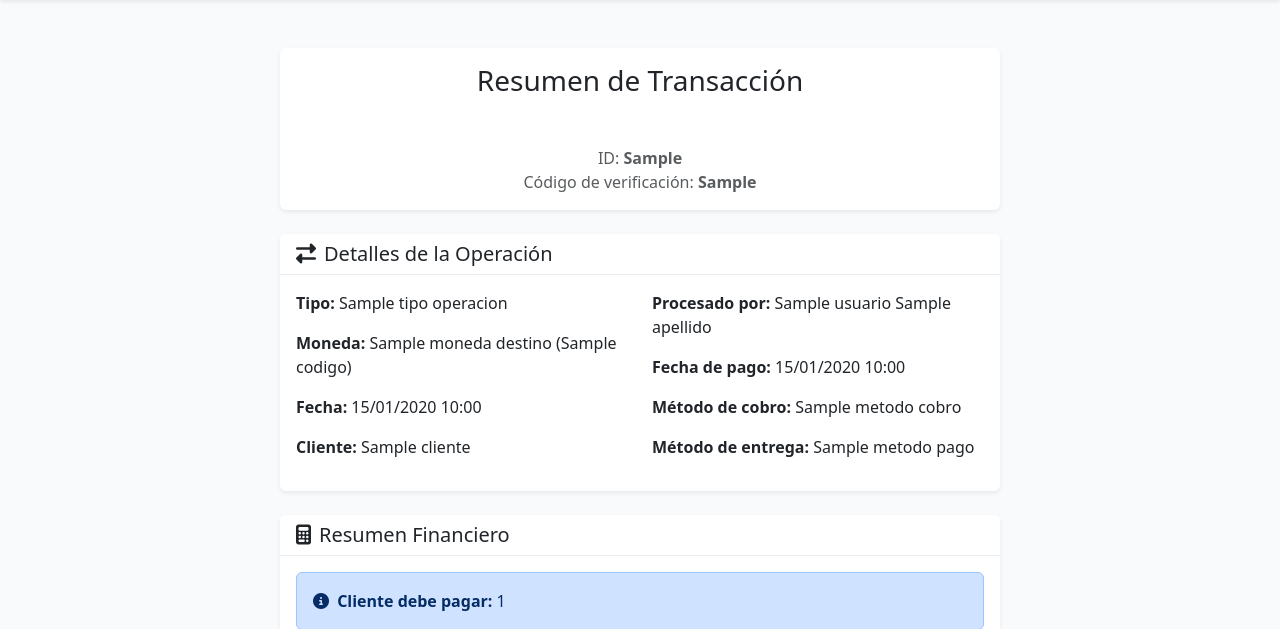
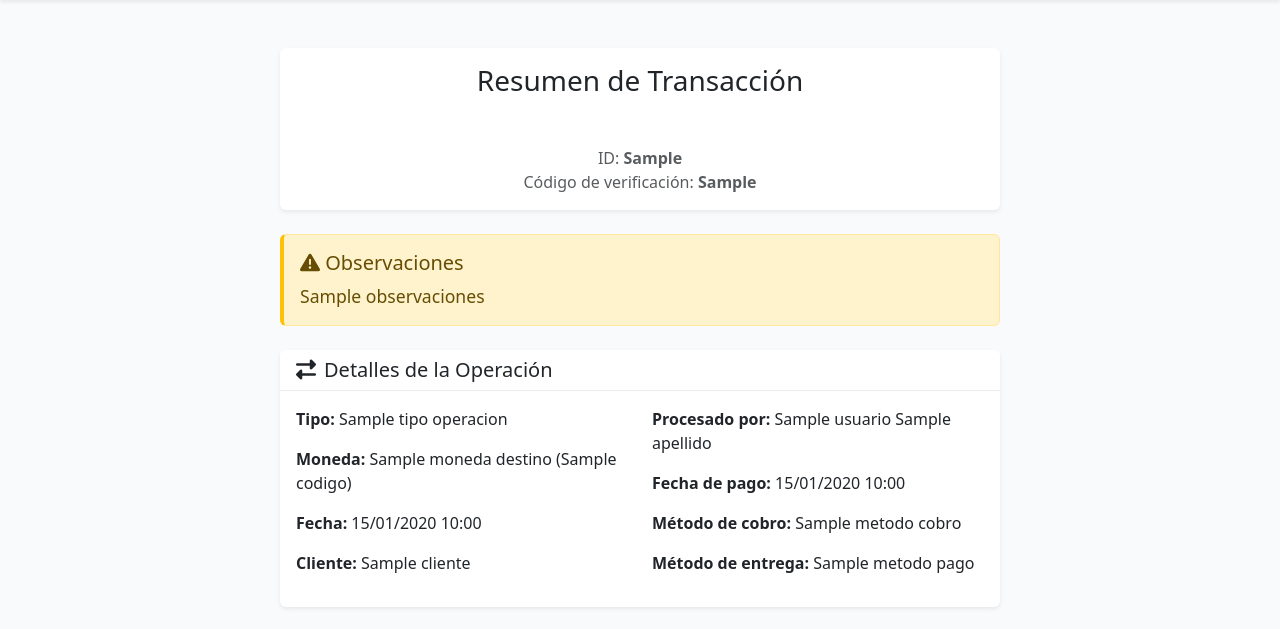
Before and after one commit to ingenieria-software-fpuna/global-exchange, a Django app: template transacciones/templates/transacciones/resumen_transaccion.html in a window 1280 px wide. Shown: the part 56-685 px from the top of the page. Run offline with Django 5.2, Linux system fonts and the light colour scheme; the template is opened without the code that fills it: most values are stand-ins (such as "Sample title", 1, 10 or a date in 2020).

Commit message:
GE-130: Detalle de transaccion cancelada mas visible

```diff
--- a/transacciones/templates/transacciones/resumen_transaccion.html
+++ b/transacciones/templates/transacciones/resumen_transaccion.html
@@ -39,6 +39,16 @@
         </div>
       </div>
       {% endif %}
+
+      <!-- Observaciones (si las hay) -->
+      <div class="alert alert-warning mb-4" style="border-left: 4px solid #ffc107;">
+        <h5 class="alert-heading mb-2">
+          <i class="fas fa-exclamation-triangle"></i> Observaciones
+        </h5>
+        <p class="mb-0" style="font-size: 1.1rem;">
+          {{ transaccion.observaciones }}
+        </p>
+      </div>
 
       <!-- Detalles de la operación -->
       <div class="card shadow-sm mb-4">
```
